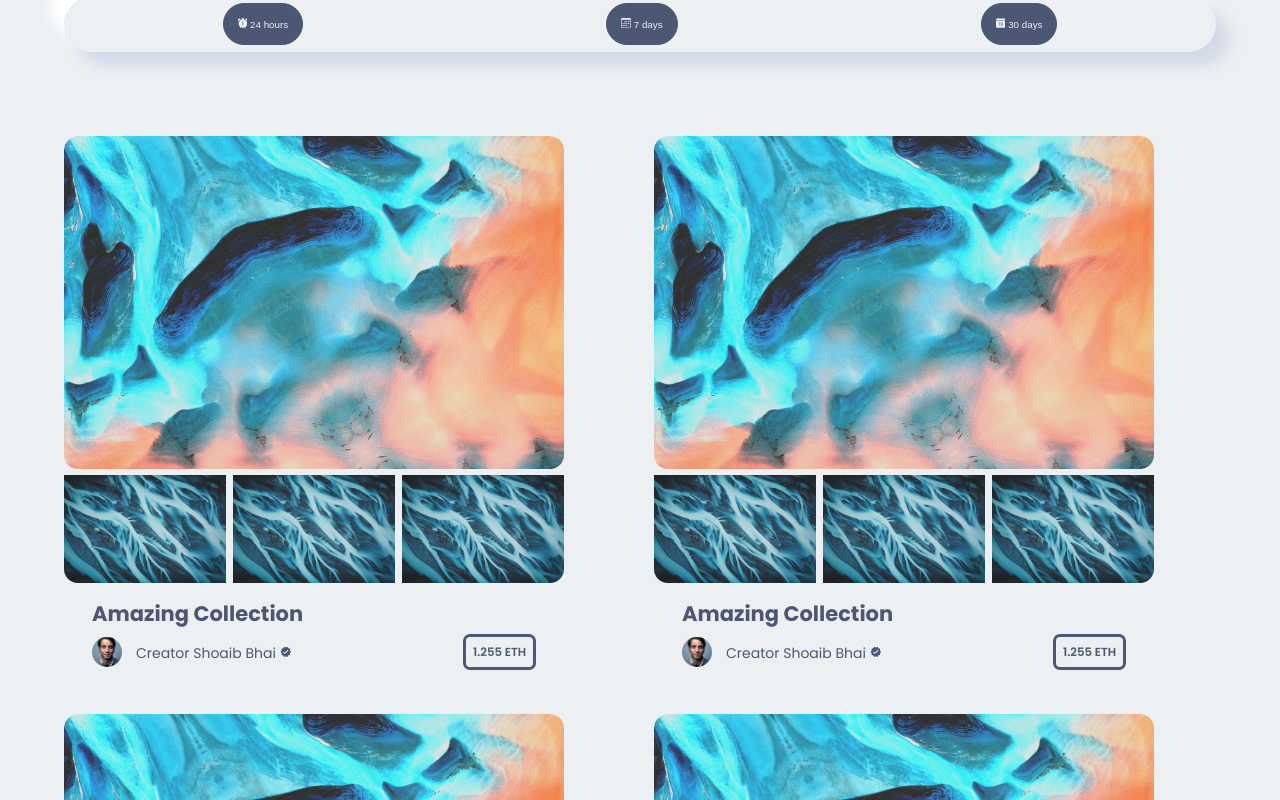
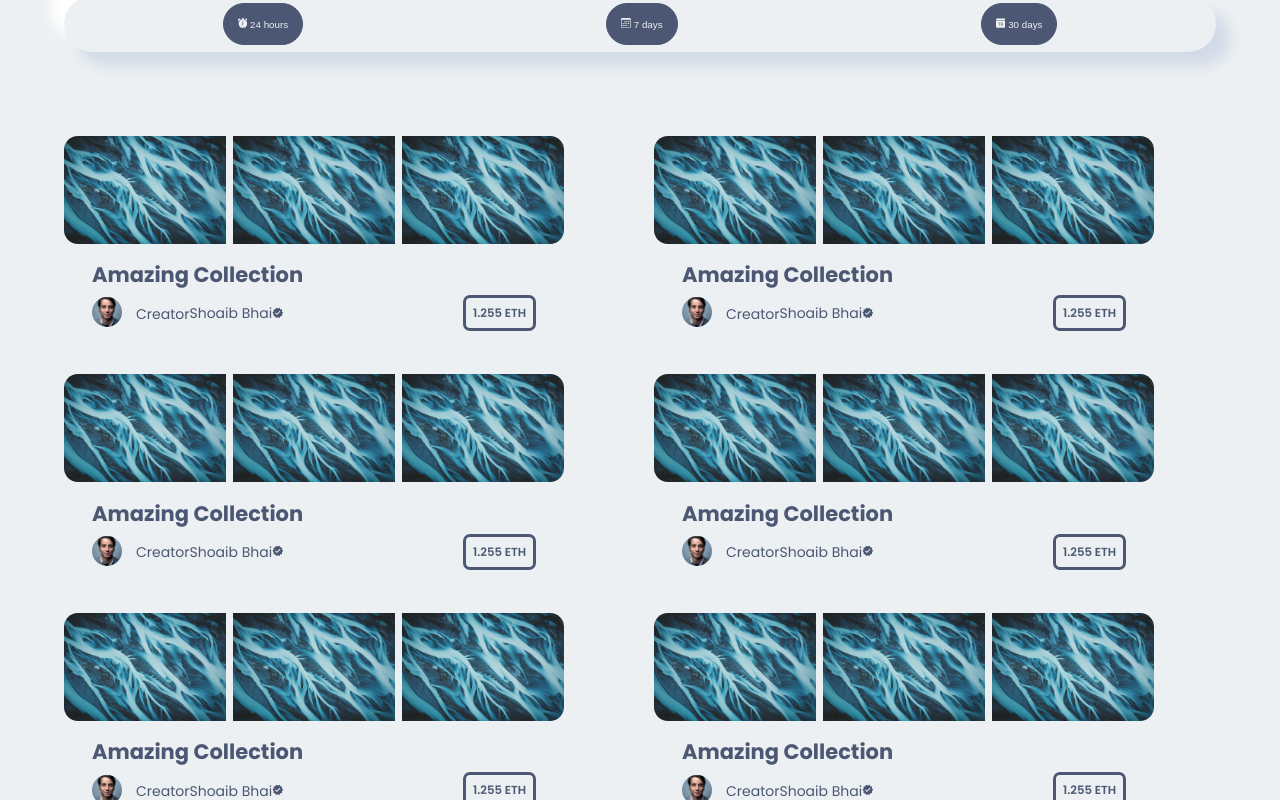
Before and after one commit to GeorgiaaX/nft-marketplace, a Next.js app: page / in a window 1280 px wide. Shown: the part 3080-3880 px from the top of the page. Built offline with nearby package versions, Linux system fonts and the light colour scheme.

Commit message:
breaking changes

```diff
--- a/components/Collection/DaysComponents/DaysComponent.jsx
+++ b/components/Collection/DaysComponents/DaysComponent.jsx
@@ -10,14 +10,14 @@ const DaysComponent = () => {
     <div className={Style.daysComponent}>
       <div className={Style.daysComponent_box}>
         <div className={Style.daysComponent_box_img}>
-          <Image
+          {/* <Image
             src={images.creatorbackground1}
             className={Style.daysComponent_box_img_img}
             alt="profile background"
             width={500}
             height={300}
             objectFit="cover"
-          />
+          /> */}
         </div>
 
         <div className={Style.daysComponent_box_profile}>
@@ -60,11 +60,10 @@ const DaysComponent = () => {
                 objectFit="covers"
               />
               <p>
-                Creator{" "}
+                Creator
                 <span>
-                  Shoaib Bhai{" "}
+                  Shoaib Bhai
                   <small>
-                    {" "}
                     <MdVerified />
                   </small>
                 </span>
```
